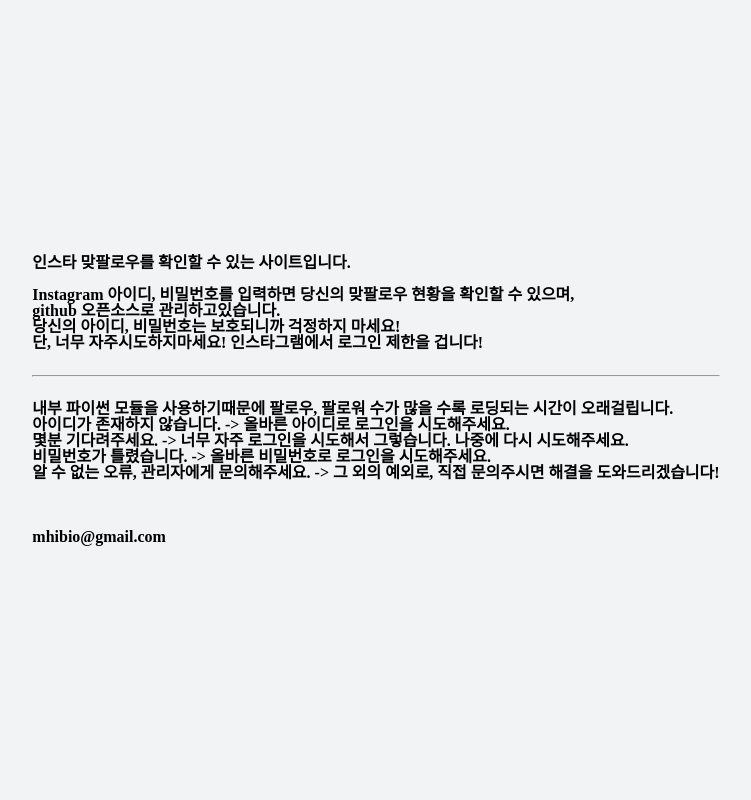
After one commit to mhibio/Instargram_f4f_check, a Flask app: template flask_repo/templates/help.html in a window 1280 px wide. The commit adds this page. Shown: the whole page, without its empty margins (264-1015 px from the left). Run offline with Flask 2, Linux system fonts and the light colour scheme; the template is opened without the code that fills it, so the values that code supplies are empty.

Commit message:
Add files via upload
모든 세팅 완료

```diff
--- a/flask_repo/app.py
+++ b/flask_repo/app.py
@@ -56,6 +56,10 @@ def page_not_found(error):
 @app.route('/')
 def routing():
     return render_template('index.html')
+
+@app.route('/help')
+def help():
+    return render_template("help.html")
 
 @app.route('/result', methods=['POST', 'GET'])
 def index(num=None):
--- a/flask_repo/static/style/login.css
+++ b/flask_repo/static/style/login.css
@@ -82,3 +82,9 @@
     font-size: 15px;
     color: #003768;
 }
+
+.help_box {
+    text-align: center;
+    font-weight: bold;
+    font-size: 15px;
+}
--- a/flask_repo/static/style/reset.css
+++ b/flask_repo/static/style/reset.css
@@ -56,3 +56,7 @@ button {
 	outline: none;
 	cursor: pointer;
 }
+
+.help_message {
+	font-weight: bold;
+}
--- a/flask_repo/templates/error/400.html
+++ b/flask_repo/templates/error/400.html
@@ -5,7 +5,7 @@
     <meta http-equiv="X-UA-Compatible" content="IE=edge">
     <meta name="viewport" content="width=device-width, initial-scale=1.0">
     <link rel="stylesheet" href="{{ url_for('static', filename='style/error.css') }}">
-    <title>404</title>
+    <title>400</title>
 </head>
 <body>
     <h1>400 - Bad Request</h1>
--- a/flask_repo/templates/error/other_error.html
+++ b/flask_repo/templates/error/other_error.html
@@ -5,7 +5,7 @@
     <meta http-equiv="X-UA-Compatible" content="IE=edge">
     <meta name="viewport" content="width=device-width, initial-scale=1.0">
     <link rel="stylesheet" href="{{ url_for('static', filename='style/error.css') }}">
-    <title>404</title>
+    <title>Other error</title>
 </head>
 <body>
     <h1>Other error</h1>
--- a/flask_repo/templates/form_result.html
+++ b/flask_repo/templates/form_result.html
@@ -5,7 +5,7 @@
     <meta http-equiv="X-UA-Compatible" content="IE=edge">
     <meta name="viewport" content="width=device-width, initial-scale=1.0">
     <link rel="stylesheet" href="{{ url_for('static', filename='style/result.css') }}">
-    <title>Document</title>
+    <title>Result</title>
 </head>
 <body>
     <div class="wrap">
--- /dev/null
+++ b/flask_repo/templates/help.html
@@ -0,0 +1,38 @@
+<!DOCTYPE html>
+<html lang="en">
+<head>
+    <meta charset="UTF-8">
+    <meta name="viewport" content="width=device-width, initial-scale=1.0">
+    <link rel="stylesheet" href="{{ url_for('static', filename='style/reset.css') }}">
+    <link rel="stylesheet" href="{{ url_for('static', filename='style/common.css') }}">
+    <link rel="stylesheet" href="{{ url_for('static', filename='style/login.css') }}">
+
+    <title>Help</title>
+</head>
+<body>
+    <div class="wrap">
+        <div class="container">
+            <div class="help_message">
+                인스타 맞팔로우를 확인할 수 있는 사이트입니다.<br><br>
+                Instagram 아이디, 비밀번호를 입력하면 당신의 맞팔로우 현황을 확인할 수 있으며,<br>
+                github 오픈소스로 관리하고있습니다.<br>
+                당신의 아이디, 비밀번호는 보호되니까 걱정하지 마세요!<br>
+                단, 너무 자주시도하지마세요! 인스타그램에서 로그인 제한을 겁니다!<br>
+                <br>
+                <hr>
+                <br>
+                내부 파이썬 모듈을 사용하기때문에 팔로우, 팔로워 수가 많을 수록 로딩되는 시간이 오래걸립니다.<br>
+
+                아이디가 존재하지 않습니다. -> 올바른 아이디로 로그인을 시도해주세요.<br>
+                몇분 기다려주세요. -> 너무 자주 로그인을 시도해서 그렇습니다. 나중에 다시 시도해주세요.<br>
+                비밀번호가 틀렸습니다. -> 올바른 비밀번호로 로그인을 시도해주세요.<br>
+                알 수 없는 오류, 관리자에게 문의해주세요. -> 그 외의 예외로, 직접 문의주시면 해결을 도와드리겠습니다!<br>
+                <br><br><br>
+                mhibio@gmail.com
+
+            </div>
+        </div>
+    </div>
+
+</body>
+</html>
```
Also changed, not shown: flask_repo/templates/index.html (+7 -1 lines).
